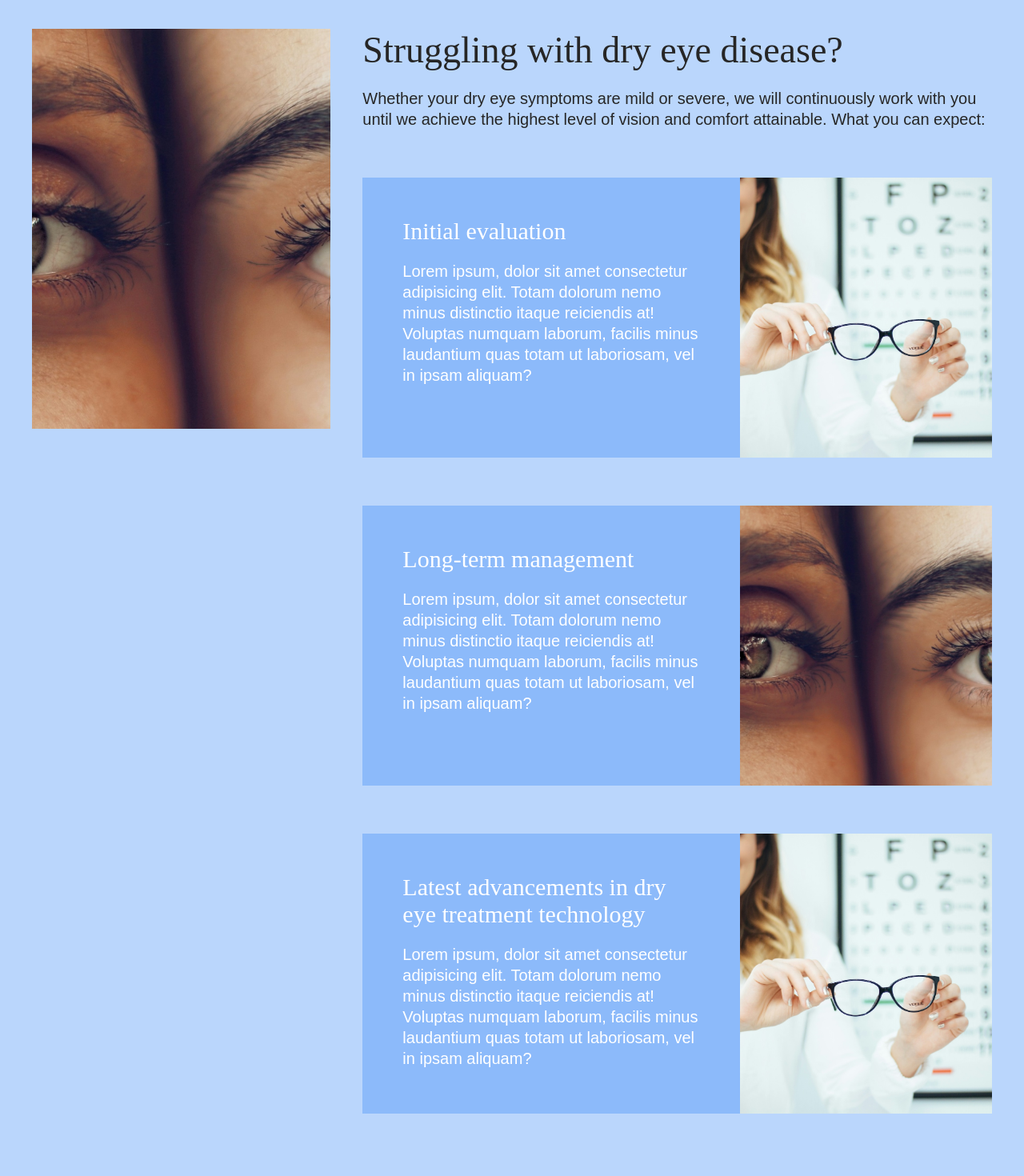
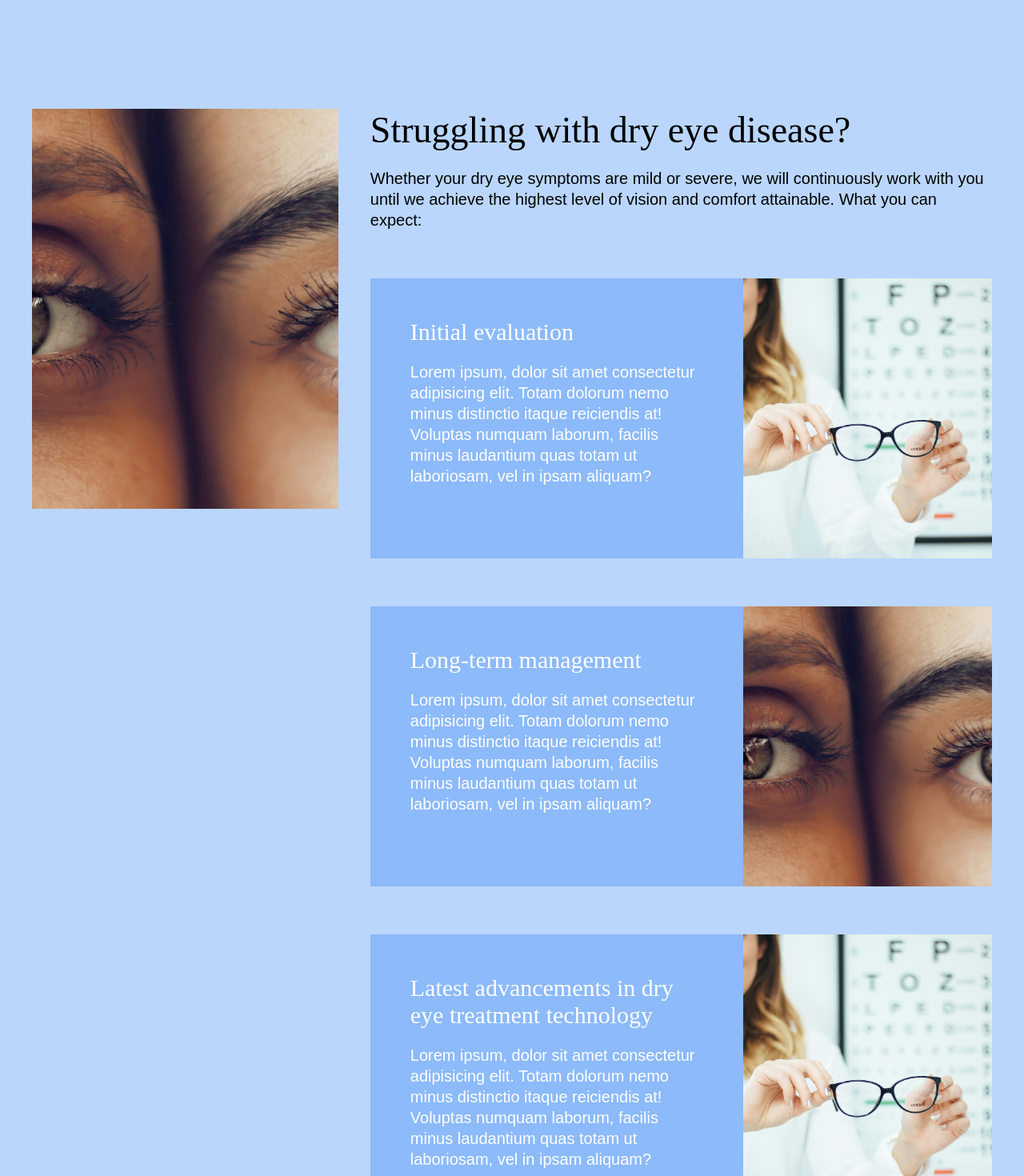
Before and after one commit to kathyhahahahoang/dry-eye-center, a React (Vite) app: page / in a window 1280 px wide. Shown: the part 1280-2750 px from the top of the page at 80% size. Built offline with nearby package versions, Linux system fonts and the light colour scheme; a web font is replaced by a local one.

Commit message:
Implement new width-container in HomeServices

```diff
--- a/src/home/HomeServices.module.scss
+++ b/src/home/HomeServices.module.scss
@@ -1,21 +1,11 @@
 .container {
-  display: flex;
-  flex-direction: column;
+  background-color: var(--color-blue-light);
+  padding: var(--padding-xl);
 }
 
-.services-container {
-  width: 100%;
-  background-color: var(--color-blue-light);
-  display: flex;
-  padding: 20rem 0;
-  color: white;
+.services-picture {
+  width: 33%;
 
-  @media (max-width: 1500px) {
-    padding: 10rem 0;
-  }
-}
-
-.left-container {
   img {
     width: 100%;
     height: 50rem;
@@ -23,20 +13,22 @@
   }
 }
 
-.right-container {
+.services-details {
+  width: 67%;
+  // background-color: pink;
+  display: flex;
+  flex-direction: column;
+  gap: 2rem;
+}
+
+.service-items {
   display: flex;
   flex-direction: column;
   gap: 6rem;
+  padding-top: 4rem;
 }
 
-.text-container {
-  display: flex;
-  flex-direction: column;
-  gap: 2rem;
-  color: var(--color-grey-dark);
-}
-
-.service-container {
+.service-item {
   width: 100%;
   min-height: 35rem;
   background-color: var(--color-blue-med);
@@ -49,6 +41,7 @@
   flex-direction: column;
   gap: 2rem;
   padding: 5rem;
+  color: white;
 }
 
 .service-picture {
@@ -60,3 +53,66 @@
     object-fit: cover;
   }
 }
+
+// .container {
+//   display: flex;
+//   flex-direction: column;
+// }
+
+// .services-container {
+//   width: 100%;
+//   background-color: var(--color-blue-light);
+//   display: flex;
+//   padding: 20rem 0;
+//   color: white;
+
+//   @media (max-width: 1500px) {
+//     padding: 10rem 0;
+//   }
+// }
+
+// .left-container {
+//   img {
+//     width: 100%;
+//     height: 50rem;
+//     object-fit: cover;
+//   }
+// }
+
+// .right-container {
+//   display: flex;
+//   flex-direction: column;
+//   gap: 6rem;
+// }
+
+// .text-container {
+//   display: flex;
+//   flex-direction: column;
+//   gap: 2rem;
+//   color: var(--color-grey-dark);
+// }
+
+// .service-container {
+//   width: 100%;
+//   min-height: 35rem;
+//   background-color: var(--color-blue-med);
+//   display: flex;
+// }
+
+// .service-name {
+//   width: 60%;
+//   display: flex;
+//   flex-direction: column;
+//   gap: 2rem;
+//   padding: 5rem;
+// }
+
+// .service-picture {
+//   width: 40%;
+
+//   img {
+//     width: 100%;
+//     height: 100%;
+//     object-fit: cover;
+//   }
+// }
--- a/src/home/HomeServices.tsx
+++ b/src/home/HomeServices.tsx
@@ -5,6 +5,71 @@ import eyes from "../assets/images/eyes.jpg";
 function HomeServices() {
   return (
     <div className={styles.container}>
+      <div className={"width-container"}>
+        <div className={styles["services-picture"]}>
+          <img src={eyes} />
+        </div>
+        <div className={styles["services-details"]}>
+          <h2 className={"h2"}>Struggling with dry eye disease?</h2>
+          <p className={"main-text"}>
+            Whether your dry eye symptoms are mild or severe, we will
+            continuously work with you until we achieve the highest level of
+            vision and comfort attainable. What you can expect:
+          </p>
+          <div className={styles["service-items"]}>
+            <div className={styles["service-item"]}>
+              <div className={styles["service-name"]}>
+                <h4 className={"h4"}>Initial evaluation</h4>
+                <p className={"main-text"}>
+                  Lorem ipsum, dolor sit amet consectetur adipisicing elit.
+                  Totam dolorum nemo minus distinctio itaque reiciendis at!
+                  Voluptas numquam laborum, facilis minus laudantium quas totam
+                  ut laboriosam, vel in ipsam aliquam?
+                </p>
+              </div>
+              <div className={styles["service-picture"]}>
+                <img src={glasses} />
+              </div>
+            </div>
+            <div className={styles["service-item"]}>
+              <div className={styles["service-name"]}>
+                <h4 className={"h4"}>Long-term management</h4>
+                <p className={"main-text"}>
+                  Lorem ipsum, dolor sit amet consectetur adipisicing elit.
+                  Totam dolorum nemo minus distinctio itaque reiciendis at!
+                  Voluptas numquam laborum, facilis minus laudantium quas totam
+                  ut laboriosam, vel in ipsam aliquam?
+                </p>
+              </div>
+              <div className={styles["service-picture"]}>
+                <img src={eyes} />
+              </div>
+            </div>
+            <div className={styles["service-item"]}>
+              <div className={styles["service-name"]}>
+                <h4 className={"h4"}>
+                  Latest advancements in dry eye treatment technology
+                </h4>
+                <p className={"main-text"}>
+                  Lorem ipsum, dolor sit amet consectetur adipisicing elit.
+                  Totam dolorum nemo minus distinctio itaque reiciendis at!
+                  Voluptas numquam laborum, facilis minus laudantium quas totam
+                  ut laboriosam, vel in ipsam aliquam?
+                </p>
+              </div>
+              <div className={styles["service-picture"]}>
+                <img src={glasses} />
+              </div>
+            </div>
+          </div>
+        </div>
+      </div>
+    </div>
+  );
+}
+
+export default HomeServices;
+
 <div className={styles["services-container"]}>
   <div className={"row"}>
     <div className={"col-1-of-3"}>
@@ -18,18 +83,18 @@ function HomeServices() {
           <h2 className={"h2"}>Struggling with dry eye disease?</h2>
           <p className={"main-text"}>
             Whether your dry eye symptoms are mild or severe, we will
-                  continuously work with you until we achieve the highest level
-                  of vision and comfort attainable. What you can expect:
+            continuously work with you until we achieve the highest level of
+            vision and comfort attainable. What you can expect:
           </p>
         </div>
         <div className={styles["service-container"]}>
           <div className={styles["service-name"]}>
             <h4 className={"h4"}>Initial evaluation</h4>
             <p className={"main-text"}>
-                    Lorem ipsum, dolor sit amet consectetur adipisicing elit.
-                    Totam dolorum nemo minus distinctio itaque reiciendis at!
-                    Voluptas numquam laborum, facilis minus laudantium quas
-                    totam ut laboriosam, vel in ipsam aliquam?
+              Lorem ipsum, dolor sit amet consectetur adipisicing elit. Totam
+              dolorum nemo minus distinctio itaque reiciendis at! Voluptas
+              numquam laborum, facilis minus laudantium quas totam ut
+              laboriosam, vel in ipsam aliquam?
             </p>
           </div>
           <div className={styles["service-picture"]}>
@@ -40,10 +105,10 @@ function HomeServices() {
           <div className={styles["service-name"]}>
             <h4 className={"h4"}>Long-term management</h4>
             <p className={"main-text"}>
-                    Lorem ipsum, dolor sit amet consectetur adipisicing elit.
-                    Totam dolorum nemo minus distinctio itaque reiciendis at!
-                    Voluptas numquam laborum, facilis minus laudantium quas
-                    totam ut laboriosam, vel in ipsam aliquam?
+              Lorem ipsum, dolor sit amet consectetur adipisicing elit. Totam
+              dolorum nemo minus distinctio itaque reiciendis at! Voluptas
+              numquam laborum, facilis minus laudantium quas totam ut
+              laboriosam, vel in ipsam aliquam?
             </p>
           </div>
           <div className={styles["service-picture"]}>
@@ -56,10 +121,10 @@ function HomeServices() {
               Latest advancements in dry eye treatment technology
             </h4>
             <p className={"main-text"}>
-                    Lorem ipsum, dolor sit amet consectetur adipisicing elit.
-                    Totam dolorum nemo minus distinctio itaque reiciendis at!
-                    Voluptas numquam laborum, facilis minus laudantium quas
-                    totam ut laboriosam, vel in ipsam aliquam?
+              Lorem ipsum, dolor sit amet consectetur adipisicing elit. Totam
+              dolorum nemo minus distinctio itaque reiciendis at! Voluptas
+              numquam laborum, facilis minus laudantium quas totam ut
+              laboriosam, vel in ipsam aliquam?
             </p>
           </div>
           <div className={styles["service-picture"]}>
@@ -69,9 +134,4 @@ function HomeServices() {
       </div>
     </div>
   </div>
-      </div>
-    </div>
-  );
-}
-
-export default HomeServices;
+</div>;
```
Lines whose indentation alone changed are shown as unchanged.
